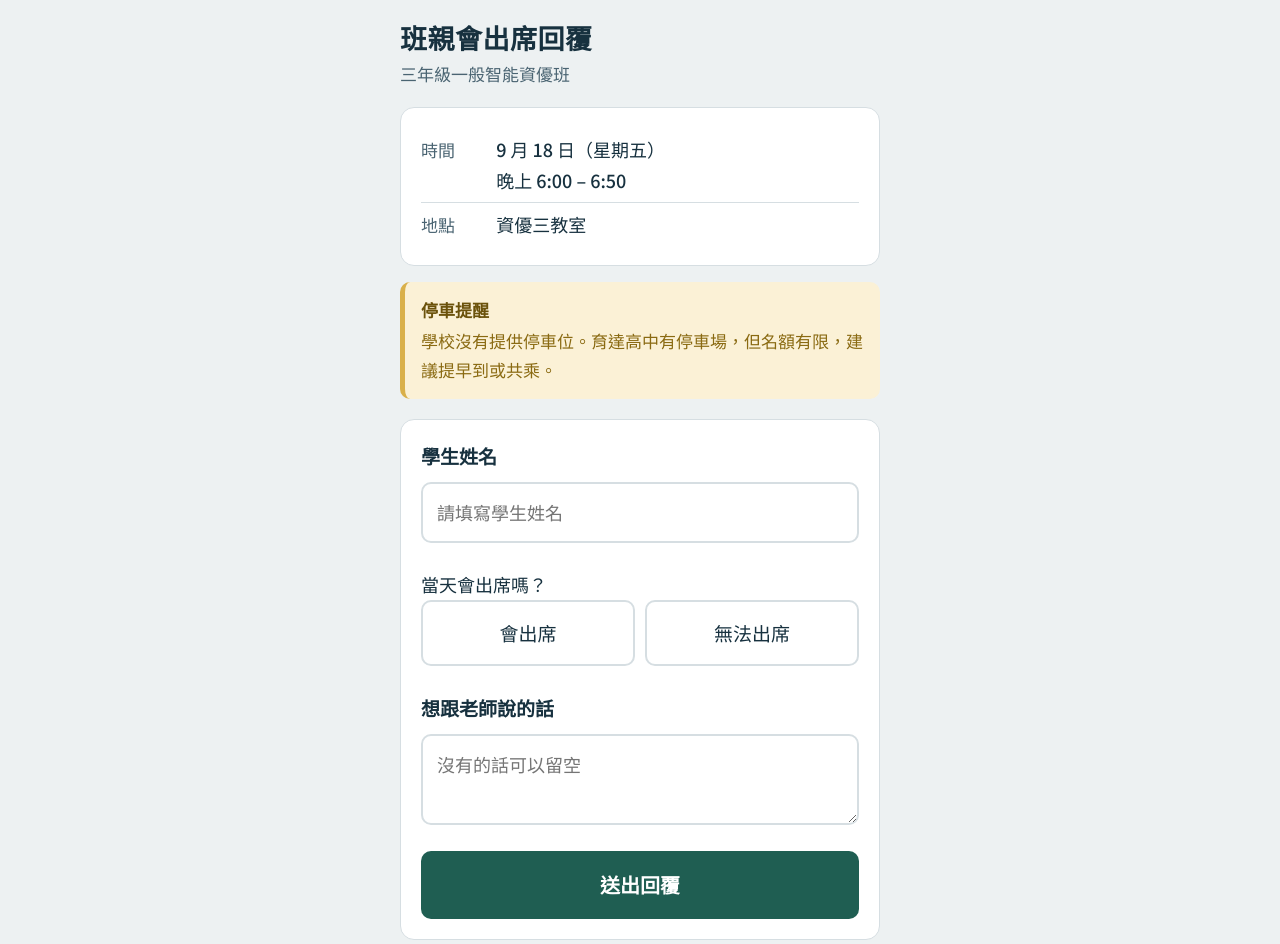
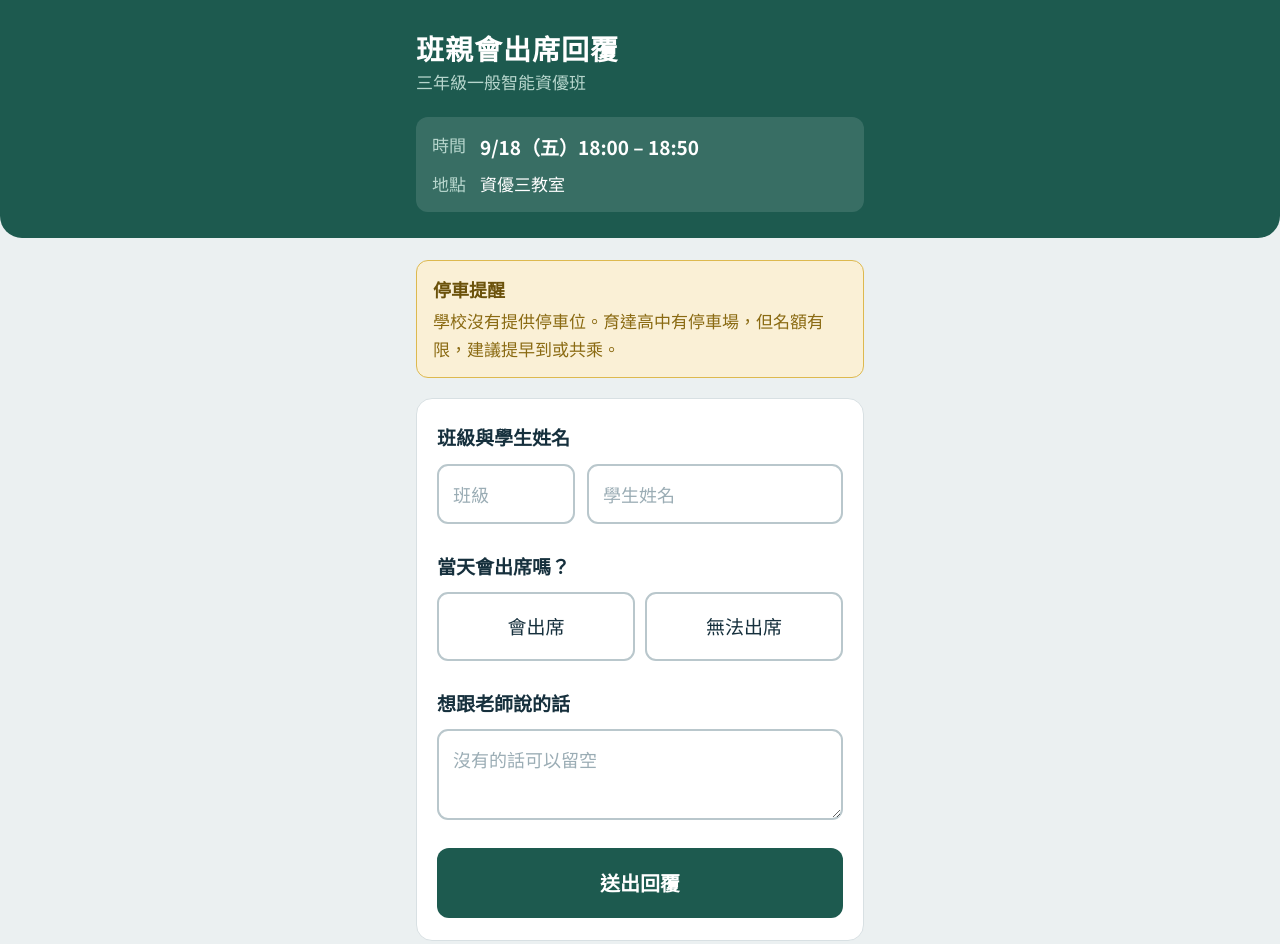
Before and after one commit to tiffanychu-ux/Talk, a plain HTML site: page index.html in a window 1280 px wide. Drawn offline with Linux system fonts and the light colour scheme.

Commit message:
Update index.html

```diff
--- a/index.html
+++ b/index.html
@@ -9,148 +9,138 @@
 <link href="https://fonts.googleapis.com/css2?family=Noto+Sans+TC:wght@400;500;700&display=swap" rel="stylesheet">
 <style>
   :root{
-    --ink:#17313F;
-    --ink-soft:#4A6472;
-    --line:#D6DEE2;
-    --bg:#EDF1F2;
-    --card:#FFFFFF;
-    --main:#1F5E52;
-    --main-soft:#E4EFEB;
-    --warn:#8A6A12;
-    --warn-bg:#FBF1D6;
+    --ink:#16303D;
+    --ink-soft:#5A7280;
+    --line:#D8E0E3;
+    --line-strong:#B9C7CC;
+    --bg:#EBF0F1;
+    --main:#1D5A4F;
+    --main-mid:#2C7A6B;
+    --main-soft:#E3EFEB;
+    --amber:#8A6A12;
+    --amber-bg:#FAF0D6;
+    --amber-line:#DDB94F;
     --danger:#A33A2B;
   }
   *{box-sizing:border-box;}
+  html{-webkit-text-size-adjust:100%;}
   body{
-    margin:0;
-    padding:20px 16px 56px;
-    background:var(--bg);
-    color:var(--ink);
+    margin:0;padding:0 0 60px;
+    background:var(--bg);color:var(--ink);
     font-family:"Noto Sans TC","PingFang TC","Microsoft JhengHei",sans-serif;
-    font-size:18px;
-    line-height:1.7;
+    font-size:18px;line-height:1.7;
   }
-  .wrap{max-width:480px;margin:0 auto;}
+  .wrap{max-width:480px;margin:0 auto;padding:0 16px;}
 
-  header{margin-bottom:18px;}
-  h1{font-size:27px;line-height:1.35;margin:0 0 4px;font-weight:700;letter-spacing:.5px;}
-  .sub{margin:0;color:var(--ink-soft);font-size:17px;}
-
-  .card{
-    background:var(--card);
-    border:1px solid var(--line);
-    border-radius:14px;
-    padding:20px;
-    margin-bottom:16px;
+  .hero{
+    background:var(--main);color:#fff;
+    padding:30px 0 26px;margin-bottom:22px;
+    border-radius:0 0 22px 22px;
   }
-
-  .meta{display:flex;gap:14px;padding:6px 0;align-items:baseline;}
-  .meta + .meta{border-top:1px solid var(--line);}
-  .meta dt{width:3.6em;flex:none;color:var(--ink-soft);font-size:17px;margin:0;}
-  .meta dd{margin:0;font-weight:500;}
-  dl{margin:0;}
+  .hero h1{font-size:28px;line-height:1.3;margin:0 0 2px;font-weight:700;letter-spacing:1px;}
+  .hero p{margin:0;color:#B7D6CD;font-size:17px;}
+  .when{
+    margin:20px 0 0;background:rgba(255,255,255,.12);
+    border-radius:12px;padding:14px 16px;
+    display:grid;grid-template-columns:auto 1fr;gap:6px 14px;font-size:17px;
+  }
+  .when dt{color:#B7D6CD;}
+  .when dd{margin:0;font-weight:500;}
+  .when .big{font-size:19px;font-weight:700;}
 
   .park{
-    background:var(--warn-bg);
-    border-left:5px solid #D9B04A;
-    border-radius:10px;
-    padding:14px 16px;
-    margin-bottom:20px;
-    color:var(--warn);
-    font-size:17px;
+    background:var(--amber-bg);border:1px solid var(--amber-line);
+    border-radius:12px;padding:14px 16px;margin-bottom:20px;
+    color:var(--amber);font-size:17px;line-height:1.65;
   }
-  .park strong{display:block;color:#6B520B;margin-bottom:2px;}
+  .park strong{display:block;color:#6B520B;margin-bottom:2px;font-size:18px;}
 
-  label.q{display:block;font-weight:700;margin-bottom:10px;font-size:19px;}
+  .card{background:#fff;border:1px solid var(--line);border-radius:16px;padding:22px 20px;}
   .field{margin-bottom:26px;}
-  .field:last-of-type{margin-bottom:18px;}
+  .field:last-of-type{margin-bottom:20px;}
+  .q{display:block;font-weight:700;font-size:19px;margin-bottom:10px;}
+  .row2{display:grid;grid-template-columns:34% 1fr;gap:12px;}
 
   input[type=text],textarea{
-    width:100%;
-    font:inherit;
-    color:inherit;
-    padding:13px 14px;
-    border:2px solid var(--line);
-    border-radius:10px;
-    background:#fff;
+    width:100%;font:inherit;color:inherit;padding:13px 14px;
+    border:2px solid var(--line-strong);border-radius:11px;background:#fff;
   }
-  textarea{min-height:88px;resize:vertical;}
-  input[type=text]:focus,textarea:focus{outline:3px solid #9FC6BB;border-color:var(--main);}
+  input::placeholder,textarea::placeholder{color:#9BADB5;}
+  textarea{min-height:86px;resize:vertical;}
+  input[type=text]:focus,textarea:focus{
+    outline:none;border-color:var(--main-mid);
+    box-shadow:0 0 0 4px rgba(44,122,107,.16);
+  }
+  input.bad,textarea.bad{border-color:var(--danger);}
 
   .choices{display:grid;gap:10px;}
   .split{grid-template-columns:1fr 1fr;}
   .four{grid-template-columns:repeat(4,1fr);}
   .opt{
-    display:block;
-    text-align:center;
-    padding:15px 6px;
-    border:2px solid var(--line);
-    border-radius:10px;
-    background:#fff;
-    font-size:19px;
-    font-weight:500;
-    cursor:pointer;
-    user-select:none;
+    display:block;text-align:center;padding:16px 6px;
+    border:2px solid var(--line-strong);border-radius:11px;background:#fff;
+    font-size:19px;font-weight:500;cursor:pointer;
+    -webkit-tap-highlight-color:transparent;
   }
-  .four .opt{padding:14px 2px;}
+  .four .opt{padding:15px 2px;font-size:18px;}
   .opt input{position:absolute;opacity:0;width:0;height:0;}
   .opt:has(input:checked){
-    border-color:var(--main);
-    background:var(--main-soft);
-    color:var(--main);
-    font-weight:700;
+    border-color:var(--main);background:var(--main-soft);
+    color:var(--main);font-weight:700;
   }
-  .opt:has(input:focus-visible){outline:3px solid #9FC6BB;}
+  .opt:has(input:focus-visible){box-shadow:0 0 0 4px rgba(44,122,107,.2);}
 
   #countField{display:none;}
   #countField.show{display:block;}
 
-  button.send{
-    width:100%;
-    font:inherit;
-    font-size:20px;
-    font-weight:700;
-    color:#fff;
-    background:var(--main);
-    border:none;
-    border-radius:10px;
-    padding:17px;
-    cursor:pointer;
+  .send{
+    width:100%;font:inherit;font-size:20px;font-weight:700;color:#fff;
+    background:var(--main);border:none;border-radius:12px;padding:18px;cursor:pointer;
   }
-  button.send:disabled{background:#8FA9A2;cursor:default;}
+  .send:disabled{background:#93AAA4;cursor:default;}
 
-  .err{color:var(--danger);font-size:17px;margin:12px 0 0;display:none;}
+  .err{
+    display:none;margin:14px 0 0;padding:13px 15px;
+    background:#F8E9E6;border-radius:10px;color:var(--danger);
+    font-size:17px;line-height:1.6;
+  }
   .err.show{display:block;}
 
-  .done{display:none;text-align:center;padding:34px 20px;}
-  .done.show{display:block;}
-  .done h2{font-size:24px;margin:0 0 12px;color:var(--main);}
-  .done p{margin:0 0 6px;color:var(--ink-soft);}
-  .done .recap{
-    margin-top:20px;
-    background:var(--main-soft);
-    border-radius:10px;
-    padding:14px;
-    color:var(--ink);
-    font-size:18px;
+  #done{display:none;text-align:center;padding:36px 22px;}
+  #done.show{display:block;}
+  .check{
+    width:62px;height:62px;margin:0 auto 16px;border-radius:50%;
+    background:var(--main-soft);display:flex;align-items:center;justify-content:center;
   }
-  .hint{color:var(--ink-soft);font-size:16px;margin:6px 0 0;}
+  .check svg{width:30px;height:30px;stroke:var(--main);stroke-width:3;fill:none;
+    stroke-linecap:round;stroke-linejoin:round;}
+  #done h2{font-size:24px;margin:0 0 8px;color:var(--main);}
+  #done p{margin:0;color:var(--ink-soft);}
+  .recap{
+    margin:22px 0 20px;background:var(--main-soft);
+    border-radius:12px;padding:16px;font-size:19px;font-weight:500;
+  }
+  .again{
+    font:inherit;font-size:17px;font-weight:500;background:none;
+    border:2px solid var(--line-strong);border-radius:10px;
+    padding:11px 20px;color:var(--ink-soft);cursor:pointer;
+  }
 </style>
 </head>
 <body>
-<div class="wrap">
 
-  <header>
+<div class="hero">
+  <div class="wrap">
     <h1>班親會出席回覆</h1>
-    <p class="sub">三年級一般智能資優班</p>
-  </header>
-
-  <div class="card">
-    <dl>
-      <div class="meta"><dt>時間</dt><dd>9 月 18 日（星期五）<br>晚上 6:00 – 6:50</dd></div>
-      <div class="meta"><dt>地點</dt><dd>資優三教室</dd></div>
+    <p>三年級一般智能資優班</p>
+    <dl class="when">
+      <dt>時間</dt><dd class="big">9/18（五）18:00 – 18:50</dd>
+      <dt>地點</dt><dd>資優三教室</dd>
     </dl>
   </div>
+</div>
+
+<div class="wrap">
 
   <div class="park">
     <strong>停車提醒</strong>
@@ -159,8 +149,11 @@
 
   <form id="form" class="card">
     <div class="field">
-      <label class="q" for="name">學生姓名</label>
-      <input type="text" id="name" autocomplete="off" placeholder="請填寫學生姓名">
+      <span class="q">班級與學生姓名</span>
+      <div class="row2">
+        <input type="text" id="klass" placeholder="班級" autocomplete="off">
+        <input type="text" id="name" placeholder="學生姓名" autocomplete="off">
+      </div>
     </div>
 
     <div class="field">
@@ -182,7 +175,7 @@
     </div>
 
     <div class="field">
-      <label class="q" for="note">想跟老師說的話</label>
+      <span class="q">想跟老師說的話</span>
       <textarea id="note" placeholder="沒有的話可以留空"></textarea>
     </div>
 
@@ -190,10 +183,14 @@
     <p class="err" id="err"></p>
   </form>
 
-  <section class="done card" id="done">
+  <section class="card" id="done">
+    <div class="check">
+      <svg viewBox="0 0 24 24"><polyline points="4 13 9 18 20 6"></polyline></svg>
+    </div>
     <h2>回覆完成</h2>
     <p>謝謝您，老師已經收到了。</p>
     <div class="recap" id="recap"></div>
+    <button class="again" id="again">再填一位孩子</button>
   </section>
 
 </div>
@@ -217,6 +214,7 @@ const db = getFirestore(initializeApp(firebaseConfig));
 const COLLECTION = "rsvp_20260918";
 
 const form  = document.getElementById("form");
+const klass = document.getElementById("klass");
 const name  = document.getElementById("name");
 const note  = document.getElementById("note");
 const send  = document.getElementById("send");
@@ -225,9 +223,14 @@ const done  = document.getElementById("done");
 const recap = document.getElementById("recap");
 const countField = document.getElementById("countField");
 
-function showError(msg){ err.textContent = msg; err.classList.add("show"); }
-function clearError(){ err.classList.remove("show"); }
+const showError = m => { err.textContent = m; err.classList.add("show"); };
+const clearError = () => {
+  err.classList.remove("show");
+  klass.classList.remove("bad");
+  name.classList.remove("bad");
+};
 
+form.addEventListener("input", clearError);
 form.addEventListener("change", e => {
   if (e.target.name === "attend") {
     countField.classList.toggle("show", e.target.value === "yes");
@@ -235,44 +238,67 @@ form.addEventListener("change", e => {
   }
 });
 
+document.getElementById("again").addEventListener("click", () => {
+  form.reset();
+  countField.classList.remove("show");
+  done.classList.remove("show");
+  form.style.display = "";
+  send.disabled = false;
+  send.textContent = "送出回覆";
+  klass.focus();
+  window.scrollTo({ top: 0, behavior: "smooth" });
+});
+
+const withTimeout = (p, ms = 12000) => Promise.race([
+  p,
+  new Promise((_, reject) => setTimeout(() => reject(new Error("timeout")), ms))
+]);
+
 form.addEventListener("submit", async e => {
   e.preventDefault();
   clearError();
 
-  const studentName = name.value.trim();
+  const klassVal = klass.value.trim();
+  const nameVal  = name.value.trim();
   const attendEl = form.querySelector('input[name="attend"]:checked');
 
-  if (!studentName) { showError("請先填寫學生姓名。"); name.focus(); return; }
-  if (!attendEl)    { showError("請選擇當天會不會出席。"); return; }
+  if (!klassVal) { showError("請填寫班級。"); klass.classList.add("bad"); klass.focus(); return; }
+  if (!nameVal)  { showError("請填寫學生姓名。"); name.classList.add("bad"); name.focus(); return; }
+  if (!attendEl) { showError("請選擇當天會不會出席。"); return; }
 
   const attending = attendEl.value === "yes";
-  const count = attending
-    ? Number(form.querySelector('input[name="count"]:checked').value)
-    : 0;
+  const count = attending ? Number(form.querySelector('input[name="count"]:checked').value) : 0;
 
   send.disabled = true;
   send.textContent = "送出中…";
 
   try {
-    await addDoc(collection(db, COLLECTION), {
-      studentName,
+    await withTimeout(addDoc(collection(db, COLLECTION), {
+      klass: klassVal,
+      studentName: nameVal,
       attending,
       count,
       note: note.value.trim(),
       createdAt: serverTimestamp()
-    });
+    }));
 
     form.style.display = "none";
-    recap.innerHTML = attending
-      ? `${studentName}　家長 ${count} 位出席`
-      : `${studentName}　無法出席`;
+    recap.textContent = attending
+      ? `${klassVal} ${nameVal}　家長 ${count} 位出席`
+      : `${klassVal} ${nameVal}　無法出席`;
     done.classList.add("show");
     window.scrollTo({ top: 0, behavior: "smooth" });
   } catch (e2) {
     console.error(e2);
     send.disabled = false;
     send.textContent = "送出回覆";
-    showError("送出失敗，請檢查網路後再按一次。若持續失敗，請直接聯絡老師。");
+    if (e2.code === "permission-denied") {
+      showError("資料庫目前不開放寫入，請直接告訴老師這個狀況。");
+    } else if (e2.message === "timeout") {
+      showError("送不出去，可能是網路不穩或資料庫尚未開通。請稍後再按一次，若還是不行請直接聯絡老師。");
+    } else {
+      showError("送出失敗，請檢查網路後再按一次。若持續失敗，請直接聯絡老師。");
+    }
   }
 });
 </script>
```
